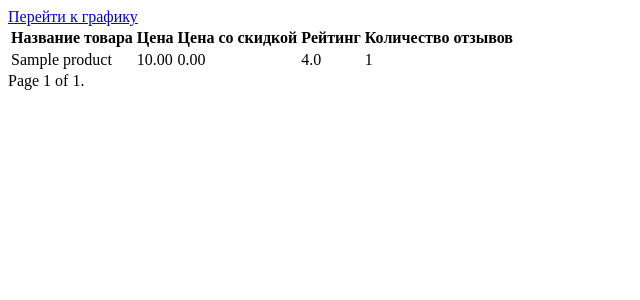
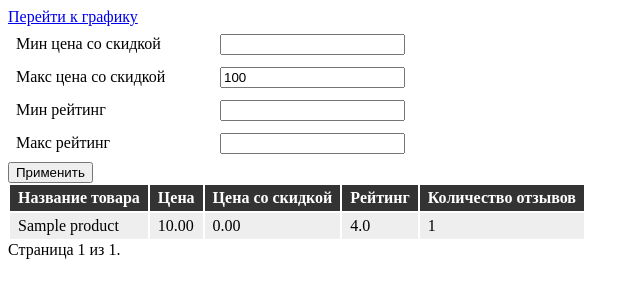
Before and after one commit to gimntut/pam-param-param-opilki, a Django app: page / in a window 1280 px wide. Shown: the top 300 px of the page, without its empty margins (0-640 px from the left). Run offline with Django 5.2, Linux system fonts and the light colour scheme; tables that the repository leaves empty hold one stand-in row (values such as "Sample post"); parts of the project's set-up code (start-up, migrations or seed data) failed here and were passed over.

Commit message:
WIP. Фильтр товаров

```diff
--- /dev/null
+++ b/src/products/static/css/app.css
@@ -0,0 +1,22 @@
+td, th {
+    padding: 4px 8px;
+}
+
+th {
+    background-color: #333;
+    color: white;
+}
+
+td {
+    background-color: #eee;
+}
+
+label {
+    display: inline-block;
+    width: 200px;
+}
+
+.form-row {
+    padding:4px;
+    margin: 4px;
+}
--- a/src/products/templates/products/base.html
+++ b/src/products/templates/products/base.html
@@ -1,10 +1,13 @@
+{% load static %}
 <!DOCTYPE html>
 <html lang="en">
 <head>
     <meta charset="UTF-8">
     <title>{{ tile }}</title>
+    <script src="{% static 'vendor/htmx/js/htmx.min.js' %}"></script>
+    <link rel="stylesheet" href="{% static 'css/app.css' %}">
 </head>
-<body>
+<body hx-boost="true">
 {% block content %}{% endblock %}
 </body>
 </html>
--- a/src/products/templates/products/product_list.html
+++ b/src/products/templates/products/product_list.html
@@ -1,6 +1,23 @@
 {% extends 'products/base.html' %}
 {% block content %}
     <a href="{% url 'chart' %}">Перейти к графику</a>
+    <form action=".">
+        <div class="form-row">
+            <label for="min_price">Мин цена со скидкой</label>
+            <input id="min_price" name="min_price" type="number"></div>
+        <div class="form-row">
+            <label for="max_price">Макс цена со скидкой</label>
+            <input id="max_price" name="max_price" type="number" value="100">
+        </div>
+        <div class="form-row">
+            <label for="min_rating">Мин рейтинг</label>
+            <input id="min_rating" name="min_rating" type="number"></div>
+        <div class="form-row">
+            <label for="min_review_count">Макс рейтинг</label>
+            <input id="min_review_count" name="min_review_count" type="number">
+        </div>
+        <button type="submit">Применить</button>
+    </form>
     <table class="products">
         <tr>
             <th>Название товара</th>
@@ -22,17 +39,17 @@
     <div class="pagination">
     <span class="step-links">
         {% if page_obj.has_previous %}
-            <a href="?page=1">&laquo; first</a>
-            <a href="?page={{ page_obj.previous_page_number }}">previous</a>
+            <a href="{% querystring page=1 %}">⏮</a>
+            <a href="{% querystring page=page_obj.previous_page_number %}">◀</a>
         {% endif %}
 
         <span class="current">
-            Page {{ page_obj.number }} of {{ page_obj.paginator.num_pages }}.
+            Страница {{ page_obj.number }} из {{ page_obj.paginator.num_pages }}.
         </span>
 
         {% if page_obj.has_next %}
-            <a href="?page={{ page_obj.next_page_number }}">next</a>
-            <a href="?page={{ page_obj.paginator.num_pages }}">last &raquo;</a>
+            <a href="{% querystring page=page_obj.next_page_number %}">▶</a>
+            <a href="{% querystring page=page_obj.num_pages %}">⏭</a>
         {% endif %}
     </span>
     </div>
--- a/src/products/views.py
+++ b/src/products/views.py
@@ -27,10 +27,6 @@ class ProductListView(ListView):
         queryset = self.filter_backend.filter_queryset(self.request, queryset, self)
         return queryset
 
-    def render_to_response(self, context, **response_kwargs):
-        print(context)
-        return super().render_to_response(context, **response_kwargs)
-
 
 class ChartView(TemplateView):
     template_name = "products/chart.html"
```
